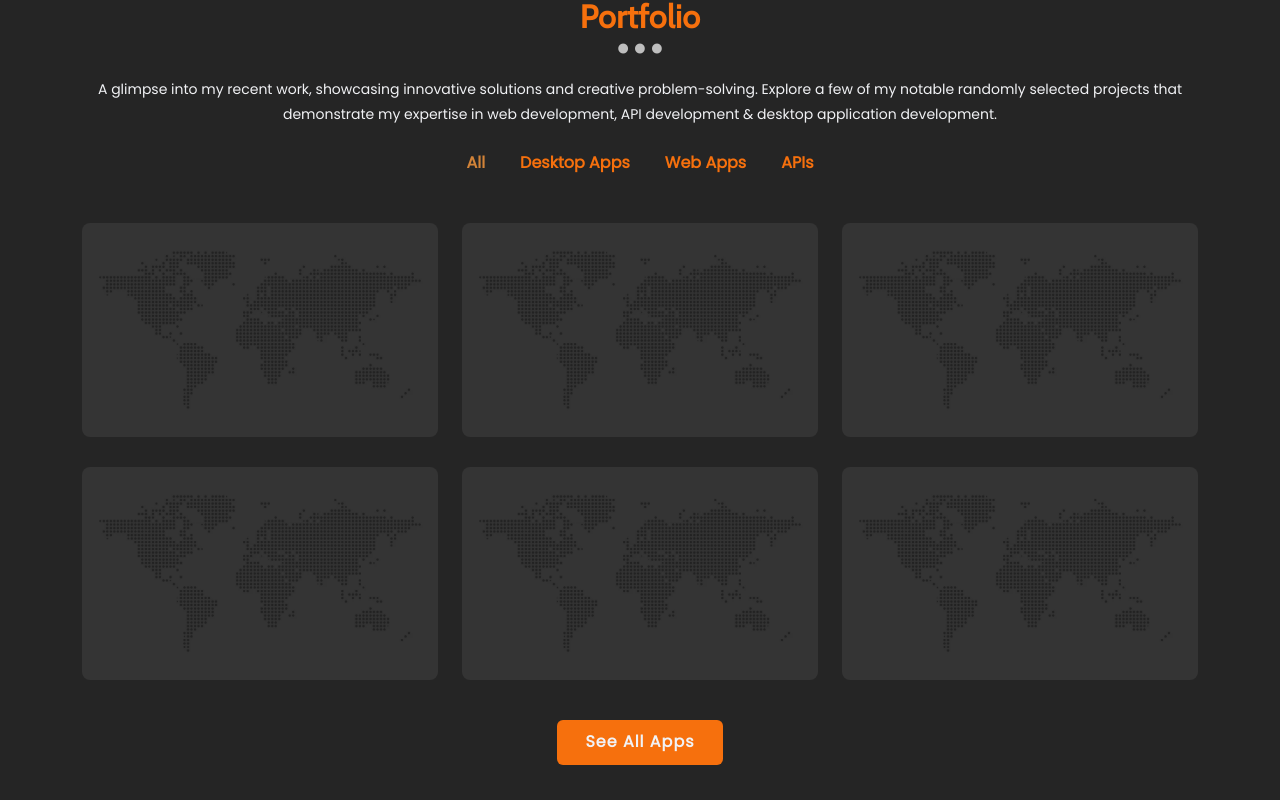
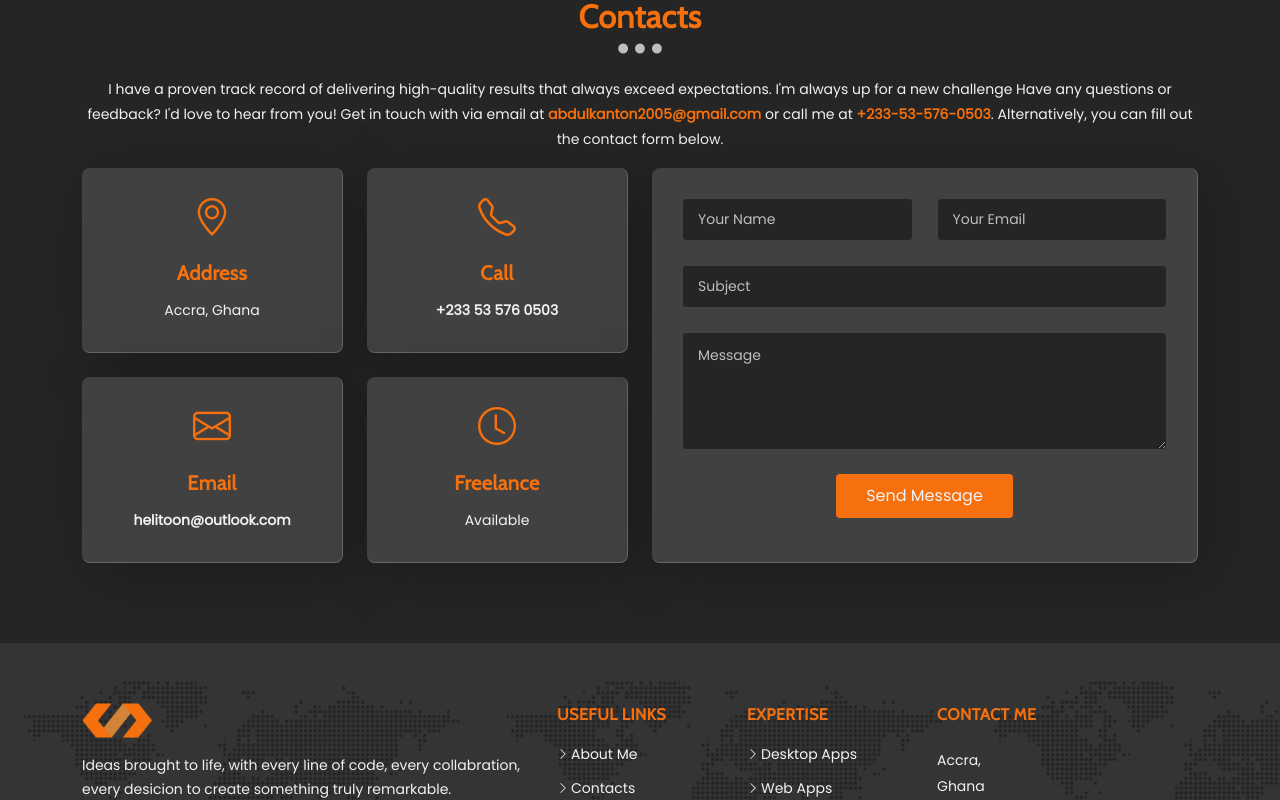
Before and after one commit to heli-toon/muhaiminsalay, a React (Vite) app: page / in a window 1280 px wide. Shown: the part 3329-4129 px from the top of the page. Built offline with nearby package versions, Linux system fonts and the light colour scheme.

Commit message:
Delete the Portfolio section

```diff
--- a/src/App.css
+++ b/src/App.css
@@ -32,10 +32,6 @@ html::-webkit-scrollbar-track{
 }
 ::selection{
   background: var(--primary);
-  color: var(--black);
-}
-::highlight{
-  background-color: var(--primary);
   color: var(--black);
 }
 body {
@@ -312,100 +308,6 @@ nav .logo img{
   border: 2px solid var(--primarydark);
 }
 .resume .resume-item a{color: var(--primary)}
-.portfolio .portfolio-item{margin-bottom: 30px}
-.portfolio #portfolio-flters{
-  padding:0;
-  margin: 0 0 35px 0;
-  list-style: none;
-  text-align: center;
-}
-.portfolio #portfolio-flters li{
-  cursor: pointer;
-  margin: 0 5px 5px 0;
-  display: inline-block;
-  padding: 10px 15px;
-  font-size: 16px;
-  font-weight: 600;
-  line-height: 20px;
-  color: var(--primary);
-  margin-bottom: 5px;
-  transition: all var(--anim-mid) ease-in-out;
-}
-.portfolio #portfolio-flters li:hover,
-.portfolio #portfolio-flters li.filter-active{color: var(--primarydark)}
-.portfolio #portfolio-flters li:last-child{margin-right: 0}
-.portfolio .portfolio-wrap{
-  transition: var(--anim-mid);
-  position: relative;
-  overflow: hidden;
-  border-radius: 8px;
-  z-index: 1;
-}
-.portfolio .portfolio-wrap::before{
-  content: "";
-  background: var(--primarydark);
-  position: absolute;
-  left: 100%;
-  right:0;
-  top:0;
-  bottom:0;
-  transition: all ease-in-out var(--anim-mid);
-  z-index: 2;
-}
-.portfolio .portfolio-wrap img{transition: var(--anim-mid)}
-.portfolio .portfolio-wrap .portfolio-links{
-  opacity:0;
-  left:0;
-  right:0;
-  top: calc(50%- 36px);
-  text-align: center;
-  z-index: 3;
-  position: absolute;
-  transition: all ease-in-out var(--anim-mid);
-}
-.portfolio .portfolio-wrap .portfolio-links a{
-  color: var(--primary);
-  line-height:0;
-  text-align: center;
-  width: 36px;
-  height: 36px;
-  display: inline-block;
-  transition: var(--anim-short);
-}
-.portfolio .portfolio-wrap .portfolio-links a i{
-  font-size: 32px;
-  line-height:0;
-}
-.portfolio .portfolio-wrap .portfolio-links a:hover{color: var(--white)}
-.portfolio .portfolio-wrap .portfolio-info{
-  opacity:0;
-  position: absolute;
-  bottom: -20px;
-  left:0;
-  right:0;
-  text-align: center;
-  z-index: 3;
-  transition: all ease-in-out var(--anim-mid);
-}
-.portfolio .portfolio-wrap .portfolio-info h4{
-  font-size: 20px;
-  color: var(--white)!important;
-  font-weight: 600;
-}
-.portfolio .portfolio-wrap .portfolio-info p{
-  color: var(--white);
-  font-size: 14px;
-  text-transform: uppercase;
-}
-.portfolio .portfolio-wrap:hover::before{left:0}
-.portfolio .portfolio-wrap:hover .portfolio-links{
-  opacity: 1;
-  top: calc(50%- 18px);
-}
-.portfolio .portfolio-wrap:hover .portfolio-info{
-  opacity: 1;
-  bottom:0;
-}
 /* APPS */
 .apps{margin-top: 1.5rem}
 .app-projects{
--- a/src/components/Footer.jsx
+++ b/src/components/Footer.jsx
@@ -89,12 +89,12 @@ export default function Footer() {
                 <h4>Useful Links</h4>
                 <ul>
                   <li>
-                    <i className="bi bi-chevron-right"></i>{" "}
+                    <i className="bi bi-chevron-right"></i>
                     <a href="/#about">About Me</a>
                   </li>
                   <li>
                     <i className="bi bi-chevron-right"></i>
-                    <a href="/#portfolio">Portfolio</a>
+                    <a href="/#contact">Contacts</a>
                   </li>
                   <li>
                     <i className="bi bi-chevron-right"></i>
--- a/src/components/Portfolio.jsx
+++ /dev/null
@@ -1,204 +0,0 @@
-import map from "../assets/images/dotted-map-bg.webp";
-
-export default function Portfolio() {
-  return (
-    <>
-      <section className="portfolio" id="portfolio">
-        <div className="container">
-          <header className="section-header">
-            <div className="section-title">
-              <h2>Portfolio</h2>
-              <span className="line-bar">...</span>
-            </div>
-            <p>
-              A glimpse into my recent work, showcasing innovative solutions and creative problem-solving.
-              Explore a few of my notable randomly selected projects that demonstrate my expertise in web
-              development, API development &amp; desktop application development.
-            </p>
-          </header>
-          <div className="row">
-            <div className="col-lg-12">
-              <ul id="portfolio-flters">
-                <li data-filter="*" className="filter-active">
-                  All
-                </li>
-                <li data-filter=".filter-app">Desktop Apps</li>
-                <li data-filter=".filter-card">Web Apps</li>
-                <li data-filter=".filter-web">APIs</li>
-              </ul>
-            </div>
-          </div>
-
-          <div className="row portfolio-container" data-aos="fade-up">
-            <div className="col-lg-4 col-md-6 portfolio-item filter-app">
-              <div className="portfolio-wrap">
-                <img
-                  src={map}
-                  className="img-fluid"
-                  alt=""
-                />
-                <div className="portfolio-links">
-                  <a
-                    href={map}
-                    data-gallery="portfolioGallery"
-                    className="portfolio-lightbox"
-                    title="App 1"
-                  >
-                    <i className="bi bi-plus"></i>
-                  </a>
-                  <a href="portfolio-details.html" title="More Details">
-                    <i className="bi bi-link"></i>
-                  </a>
-                </div>
-                <div className="portfolio-info">
-                  <h4>App 1</h4>
-                  <p>App</p>
-                </div>
-              </div>
-            </div>
-
-            <div className="col-lg-4 col-md-6 portfolio-item filter-web">
-              <div className="portfolio-wrap">
-                <img
-                  src={map}
-                  className="img-fluid"
-                  alt=""
-                />
-                <div className="portfolio-links">
-                  <a
-                    href={map}
-                    data-gallery="portfolioGallery"
-                    className="portfolio-lightbox"
-                    title="Web 3"
-                  >
-                    <i className="bi bi-plus"></i>
-                  </a>
-                  <a href="portfolio-details.html" title="More Details">
-                    <i className="bi bi-link"></i>
-                  </a>
-                </div>
-                <div className="portfolio-info">
-                  <h4>Web 3</h4>
-                  <p>Web</p>
-                </div>
-              </div>
-            </div>
-
-            <div className="col-lg-4 col-md-6 portfolio-item filter-app">
-              <div className="portfolio-wrap">
-                <img
-                  src={map}
-                  className="img-fluid"
-                  alt=""
-                />
-                <div className="portfolio-links">
-                  <a
-                    href={map}
-                    data-gallery="portfolioGallery"
-                    className="portfolio-lightbox"
-                    title="App 2"
-                  >
-                    <i className="bi bi-plus"></i>
-                  </a>
-                  <a href="portfolio-details.html" title="More Details">
-                    <i className="bi bi-link"></i>
-                  </a>
-                </div>
-                <div className="portfolio-info">
-                  <h4>App 2</h4>
-                  <p>App</p>
-                </div>
-              </div>
-            </div>
-
-            <div className="col-lg-4 col-md-6 portfolio-item filter-card">
-              <div className="portfolio-wrap">
-                <img
-                  src={map}
-                  className="img-fluid"
-                  alt=""
-                />
-                <div className="portfolio-links">
-                  <a
-                    href={map}
-                    data-gallery="portfolioGallery"
-                    className="portfolio-lightbox"
-                    title="Card 2"
-                  >
-                    <i className="bi bi-plus"></i>
-                  </a>
-                  <a href="portfolio-details.html" title="More Details">
-                    <i className="bi bi-link"></i>
-                  </a>
-                </div>
-                <div className="portfolio-info">
-                  <h4>Card 2</h4>
-                  <p>Card</p>
-                </div>
-              </div>
-            </div>
-
-            <div className="col-lg-4 col-md-6 portfolio-item filter-web">
-              <div className="portfolio-wrap">
-                <img
-                  src={map}
-                  className="img-fluid"
-                  alt=""
-                />
-                <div className="portfolio-links">
-                  <a
-                    href={map}
-                    data-gallery="portfolioGallery"
-                    className="portfolio-lightbox"
-                    title="Web 2"
-                  >
-                    <i className="bi bi-plus"></i>
-                  </a>
-                  <a href="portfolio-details.html" title="More Details">
-                    <i className="bi bi-link"></i>
-                  </a>
-                </div>
-                <div className="portfolio-info">
-                  <h4>Web 2</h4>
-                  <p>Web</p>
-                </div>
-              </div>
-            </div>
-
-            <div className="col-lg-4 col-md-6 portfolio-item filter-app">
-              <div className="portfolio-wrap">
-                <img
-                  src={map}
-                  className="img-fluid"
-                  alt=""
-                />
-                <div className="portfolio-links">
-                  <a
-                    href={map}
-                    data-gallery="portfolioGallery"
-                    className="portfolio-lightbox"
-                    title="App 3"
-                  >
-                    <i className="bi bi-plus"></i>
-                  </a>
-                  <a href="portfolio-details.html" title="More Details">
-                    <i className="bi bi-link"></i>
-                  </a>
-                </div>
-                <div className="portfolio-info">
-                  <h4>App 3</h4>
-                  <p>App</p>
-                </div>
-              </div>
-            </div>
-            <div className="d-flex justify-content-center align-items-center">
-                <a href="/apps" className="btn-get-started" title="See All Apps">
-                  See All Apps
-                </a>
-            </div>
-          </div>
-        </div>
-      </section>
-    </>
-  );
-}
--- a/src/pages/Home.jsx
+++ b/src/pages/Home.jsx
@@ -2,7 +2,6 @@ import About from "../components/About";
 import Contact from "../components/Contact";
 import Footer from "../components/Footer";
 import Hero from "../components/Hero";
-import Portfolio from "../components/Portfolio";
 import Backtotop from "../components/Backtotop";
 import Expertise from "../components/Expertise";
 import Resume from "../components/Resume";
@@ -15,7 +14,6 @@ export default function Home() {
       <About />
       <Resume />
       <Expertise />
-      <Portfolio />
       <Contact />
       <Footer />
       <Backtotop />
```
